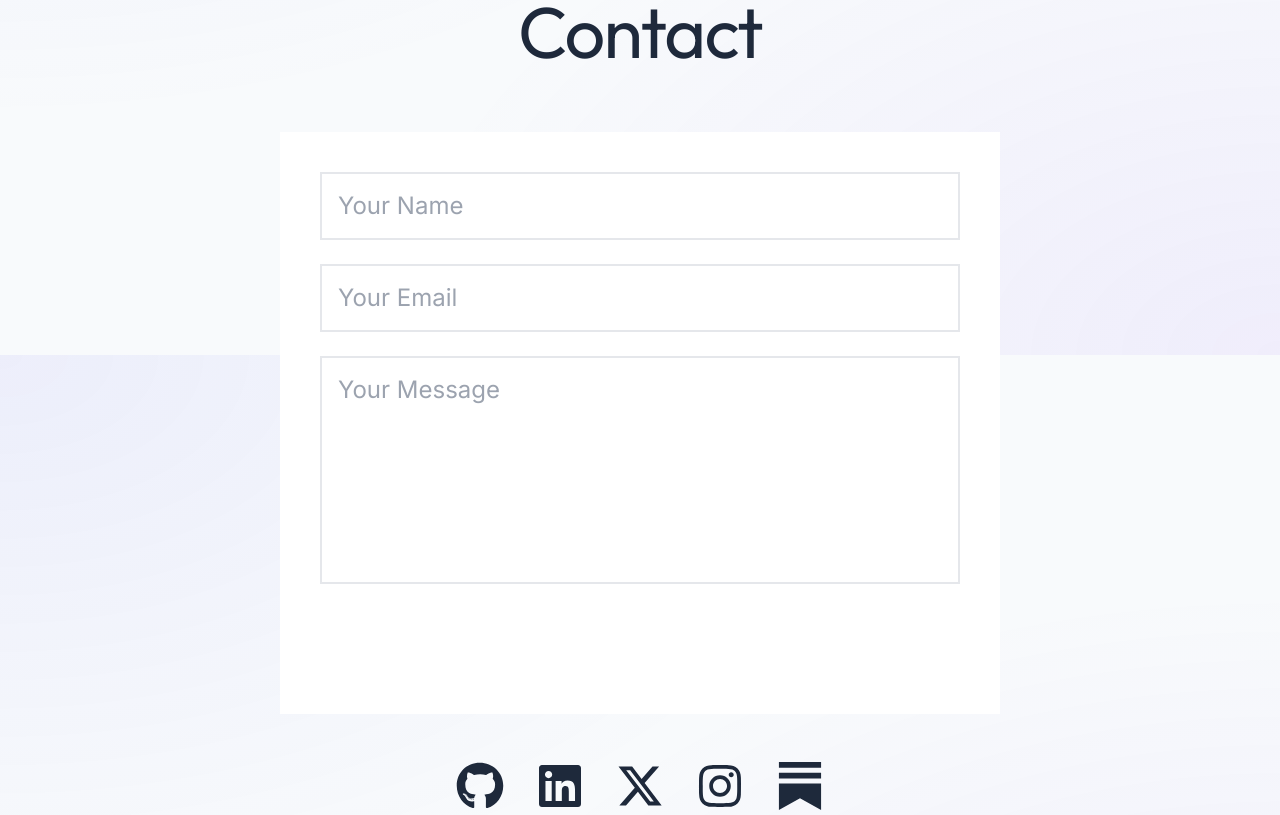
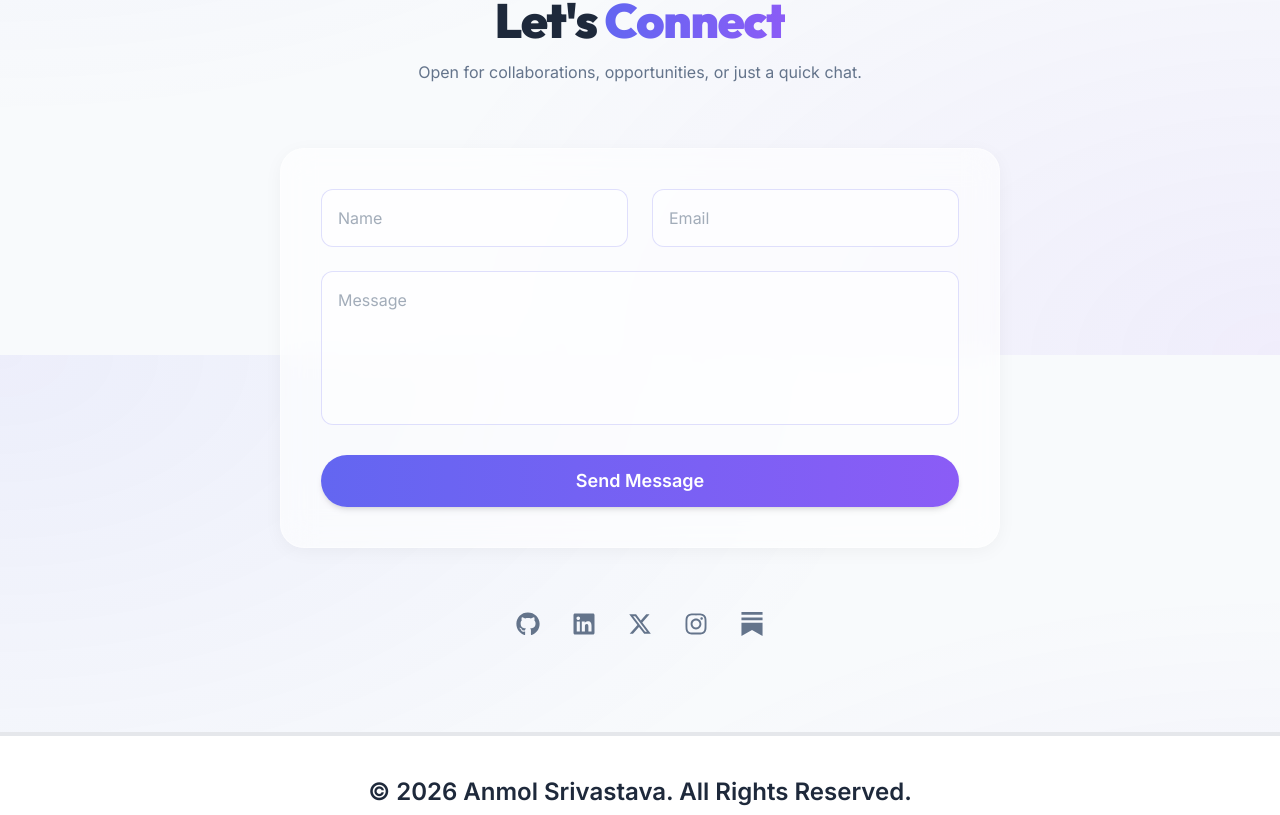
Before and after one commit to Anmol-Srivastava-073/portfolio, a React (Vite) app: page / in a window 1280 px wide. Shown: the part 6045-6860 px from the top of the page. Built offline with nearby package versions, Linux system fonts and the light colour scheme.

Commit message:
Update Contact.jsx

```diff
--- a/src/components/Contact.jsx
+++ b/src/components/Contact.jsx
@@ -5,8 +5,11 @@ import { motion } from 'framer-motion'
 
 function Contact() {
   return (
-    <section id="contact" className="py-24 px-6 text-center max-w-3xl mx-auto">
-      <h2 className="font-marker text-5xl md:text-7xl text-ink mb-16">Contact</h2>
+    <section id="contact" className="py-24 px-6 max-w-3xl mx-auto">
+      <div className="text-center mb-16">
+        <h2 className="text-4xl md:text-5xl font-black text-textMain mb-4">Let's <span className="text-gradient">Connect</span></h2>
+        <p className="text-textMuted">Open for collaborations, opportunities, or just a quick chat.</p>
+      </div>
 
       <motion.form
         action="https://formspree.io/f/mkgvndga"
@@ -14,56 +17,48 @@ function Contact() {
         initial={{ opacity: 0, y: 30 }}
         whileInView={{ opacity: 1, y: 0 }}
         viewport={{ once: true }}
-        className="bg-white p-8 md:p-10 sketch-border shadow-sketch relative"
+        className="glass-card p-8 md:p-10 space-y-6"
       >
-        <div className="washi-tape bg-markerRed/40 w-32 -rotate-2"></div>
-        <div className="space-y-6">
+        <div className="grid md:grid-cols-2 gap-6">
           <input
             type="text"
             name="name"
-            placeholder="Your Name"
+            placeholder="Name"
             required
-            className="w-full bg-paper border-2 border-ink p-4 font-handwritten text-2xl text-ink focus:outline-none focus:bg-white transition-colors"
+            className="w-full bg-white/50 border border-primary/20 rounded-xl p-4 text-textMain focus:outline-none focus:ring-2 focus:ring-primary/50 transition-all placeholder:text-textMuted/60"
           />
-
           <input
             type="email"
             name="email"
-            placeholder="Your Email"
+            placeholder="Email"
             required
-            className="w-full bg-paper border-2 border-ink p-4 font-handwritten text-2xl text-ink focus:outline-none focus:bg-white transition-colors"
+            className="w-full bg-white/50 border border-primary/20 rounded-xl p-4 text-textMain focus:outline-none focus:ring-2 focus:ring-primary/50 transition-all placeholder:text-textMuted/60"
           />
-
+        </div>
         <textarea
           name="message"
-            rows="6"
-            placeholder="Your Message"
+          rows="5"
+          placeholder="Message"
           required
-            className="w-full bg-paper border-2 border-ink p-4 font-handwritten text-2xl text-ink focus:outline-none focus:bg-white transition-colors resize-none"
+          className="w-full bg-white/50 border border-primary/20 rounded-xl p-4 text-textMain focus:outline-none focus:ring-2 focus:ring-primary/50 transition-all resize-none placeholder:text-textMuted/60"
         />
-
-          <button type="submit" className="sketch-border-alt bg-markerBlue text-white px-10 py-4 font-bold text-xl uppercase shadow-sketch hover:shadow-sketch-hover hover:translate-y-1 hover:translate-x-1 transition-all w-full">
+        <button type="submit" className="btn-primary w-full py-4 text-lg">
           Send Message
         </button>
-        </div>
       </motion.form>
 
-      <div className="flex flex-wrap justify-center gap-6 md:gap-8 mt-12 text-4xl md:text-5xl text-ink">
-        <a href="https://github.com/Anmol-Srivastava-073" target="_blank" rel="noreferrer" className="hover:text-markerRed hover:-translate-y-2 transition-all">
-          <FaGithub />
+      <div className="flex flex-wrap justify-center gap-8 mt-16 text-2xl text-textMuted">
+        {[
+          { icon: <FaGithub />, link: "https://github.com/Anmol-Srivastava-073", hover: "hover:text-[#333]" },
+          { icon: <FaLinkedin />, link: "https://linkedin.com/in/anmol-srivastava-46430727a", hover: "hover:text-[#0077b5]" },
+          { icon: <FaXTwitter />, link: "https://x.com/anmol_sriv073", hover: "hover:text-black" },
+          { icon: <FaInstagram />, link: "https://instagram.com/anmol_sriv.073", hover: "hover:text-[#e4405f]" },
+          { icon: <SiSubstack />, link: "https://substack.com/@anmolsriv073", hover: "hover:text-[#ff6719]" },
+        ].map((social, i) => (
+          <a key={i} href={social.link} target="_blank" rel="noreferrer" className={`${social.hover} transform hover:-translate-y-1 transition-all duration-300`}>
+            {social.icon}
           </a>
-        <a href="https://linkedin.com/in/anmol-srivastava-46430727a" target="_blank" rel="noreferrer" className="hover:text-markerBlue hover:-translate-y-2 transition-all">
-          <FaLinkedin />
-        </a>
-        <a href="https://x.com/anmol_sriv073" target="_blank" rel="noreferrer" className="hover:text-ink/60 hover:-translate-y-2 transition-all">
-          <FaXTwitter />
-        </a>
-        <a href="https://instagram.com/anmol_sriv.073" target="_blank" rel="noreferrer" className="hover:text-markerYellow hover:-translate-y-2 transition-all">
-          <FaInstagram />
-        </a>
-        <a href="https://substack.com/@anmolsriv073" target="_blank" rel="noreferrer" className="hover:text-[#ff6719] hover:-translate-y-2 transition-all">
-          <SiSubstack />
-        </a>
+        ))}
       </div>
     </section>
   )
```
Lines whose indentation alone changed are shown as unchanged.
